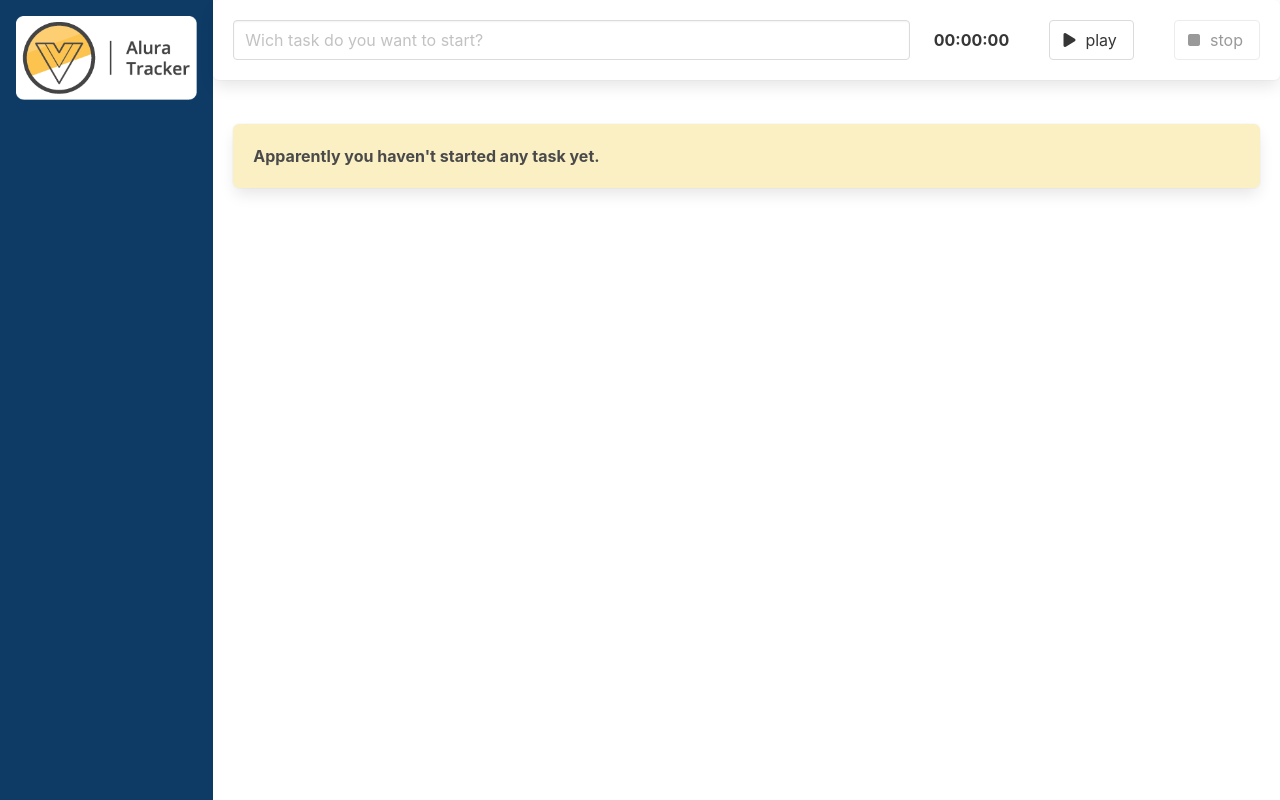
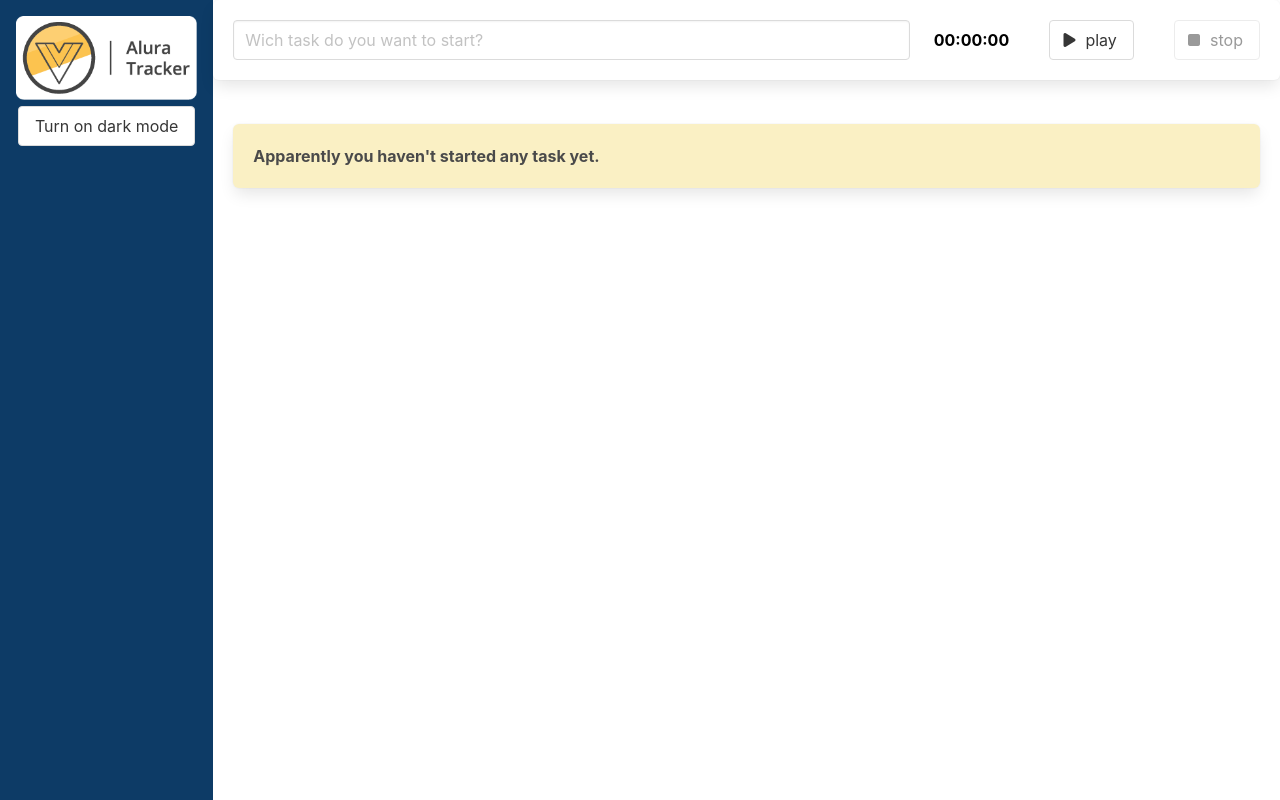
Before and after one commit to victormoraislg/alura-tracker, a Vue app: page / in a window 1280 px wide. Built offline with nearby package versions, Linux system fonts and the light colour scheme.

Commit message:
Adding dark mode

```diff
--- a/src/App.vue
+++ b/src/App.vue
@@ -1,9 +1,9 @@
 <template>
-  <main class="columns is-gapless is-multiline">
+  <main class="columns is-gapless is-multiline" :class="{ 'dark-mode': darkModeActivated }">
     <div class="column is-2">
-      <SideBar />
+      <SideBar @onChangeThemeColor="changeThemeColor"/>
     </div>
-    <div class="column is-10">
+    <div class="column is-10 content">
       <TaskForm @onSaveTask="saveTask"/>
       <div class="list">
         <TaskItem v-for="(task, index) in tasks" :key="index" :task="task"/>
@@ -33,7 +33,8 @@ export default defineComponent({
   },
   data() {
     return {
-      tasks: [] as ITask[]
+      tasks: [] as ITask[],
+      darkModeActivated: false,
     };
   },
   computed: {
@@ -44,6 +45,9 @@ export default defineComponent({
   methods: {
     saveTask (task: ITask) {
       this.tasks.push(task);
+    },
+    changeThemeColor(darkModeActivated: boolean) {
+      this.darkModeActivated = darkModeActivated;
     }
   }
 });
@@ -53,4 +57,19 @@ export default defineComponent({
 .list {
   padding: 1.25rem;
 }
+
+main {
+  --primary-bg: #fff;
+  --primary-text: #000;
+}
+
+main.dark-mode {
+  --primary-bg: #2b2d42;
+  --primary-text: #ddd;
+}
+
+.content {
+  background-color: var(--primary-bg);
+}
+
 </style>
--- a/src/components/SideBar.vue
+++ b/src/components/SideBar.vue
@@ -3,6 +3,9 @@
     <h1>
       <img src="../assets/logo.png">
     </h1>
+    <button class="button" @click="changeThemeColor">
+      {{ buttonText }}
+    </button>
   </header>
 </template>
 
@@ -10,7 +13,30 @@
 import { defineComponent } from 'vue';
 
 export default defineComponent({
-  name: 'SideBar'
+  name: 'SideBar',
+  emits: [
+    'onChangeThemeColor'
+  ],
+  data() {
+    return {
+      darkModeActivated: false
+    };
+  },
+  computed: {
+    buttonText() {
+      if (this.darkModeActivated) {
+        return 'Turn off dark mode';
+      }
+
+      return 'Turn on dark mode';
+    }
+  },
+  methods: {
+    changeThemeColor() {
+      this.darkModeActivated = !this.darkModeActivated;
+      this.$emit('onChangeThemeColor', this.darkModeActivated);
+    }
+  }
 });
 </script>
 
@@ -20,6 +46,7 @@ header {
   width: 100%;
   height: 100vh;
   padding: 1rem;
+  text-align: center;
 }
 
 @media only screen and (max-width: 768px) {
--- a/src/components/Task/Form.vue
+++ b/src/components/Task/Form.vue
@@ -1,5 +1,5 @@
 <template>
-  <div class="box">
+  <div class="box taskForm">
     <div class="columns">
       <div class="column is-8" role="Form" aria-label="Form to create new task">
         <input type="text" class="input" placeholder="Wich task do you want to start?" v-model="taskDescription">
@@ -41,3 +41,12 @@ export default defineComponent({
 });
 
 </script>
+
+<style>
+
+.taskForm {
+  color: var(--primary-text);
+  background-color: var(--primary-bg);
+}
+
+</style>
--- a/src/components/Task/TimerCounter.vue
+++ b/src/components/Task/TimerCounter.vue
@@ -1,6 +1,6 @@
 <template>
   <section>
-    <strong>
+    <strong class="display">
       {{ timeSpent }}
     </strong>
   </section>
@@ -26,3 +26,11 @@ export default defineComponent({
 });
 
 </script>
+
+<style>
+
+.display {
+  color: var(--primary-text);
+}
+
+</style>
```
